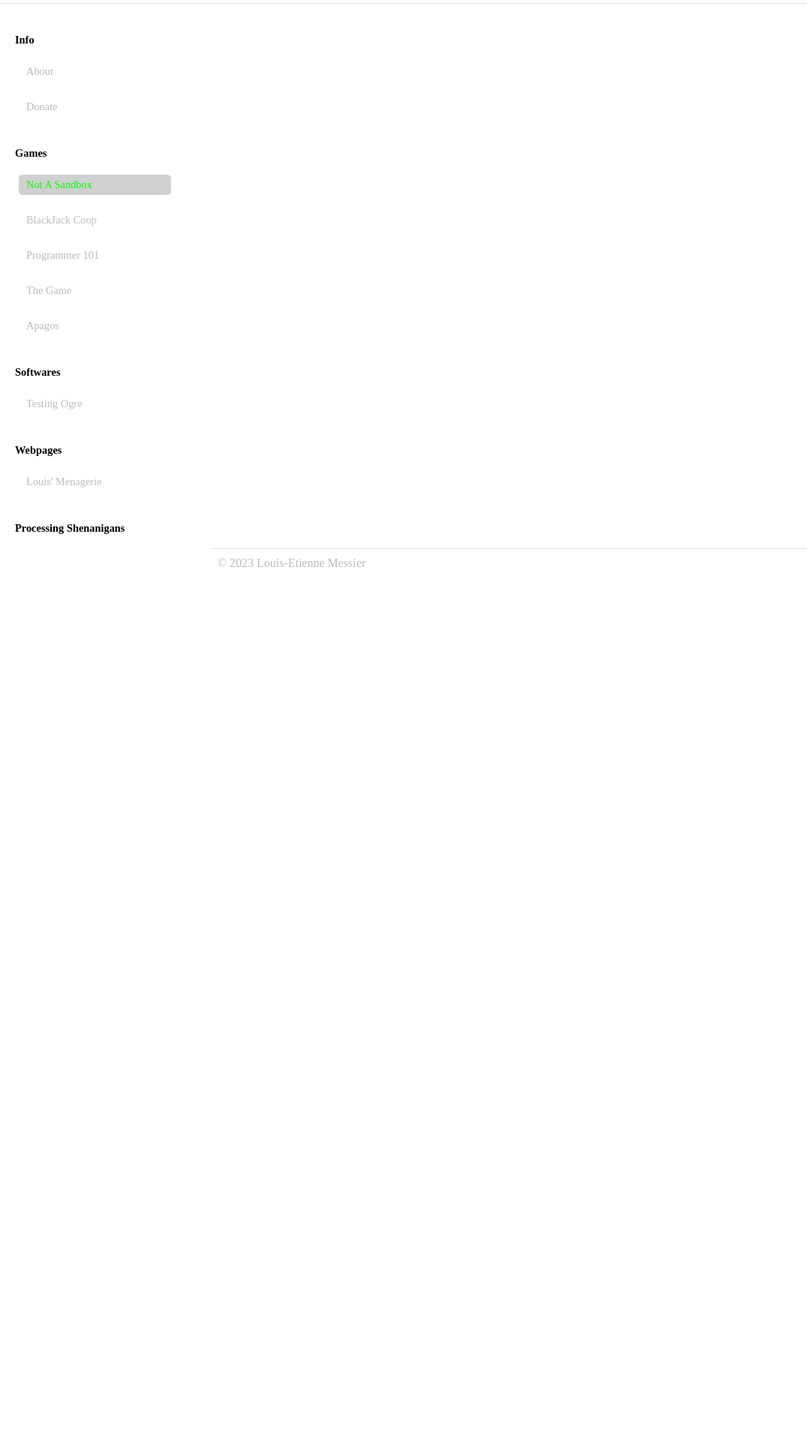
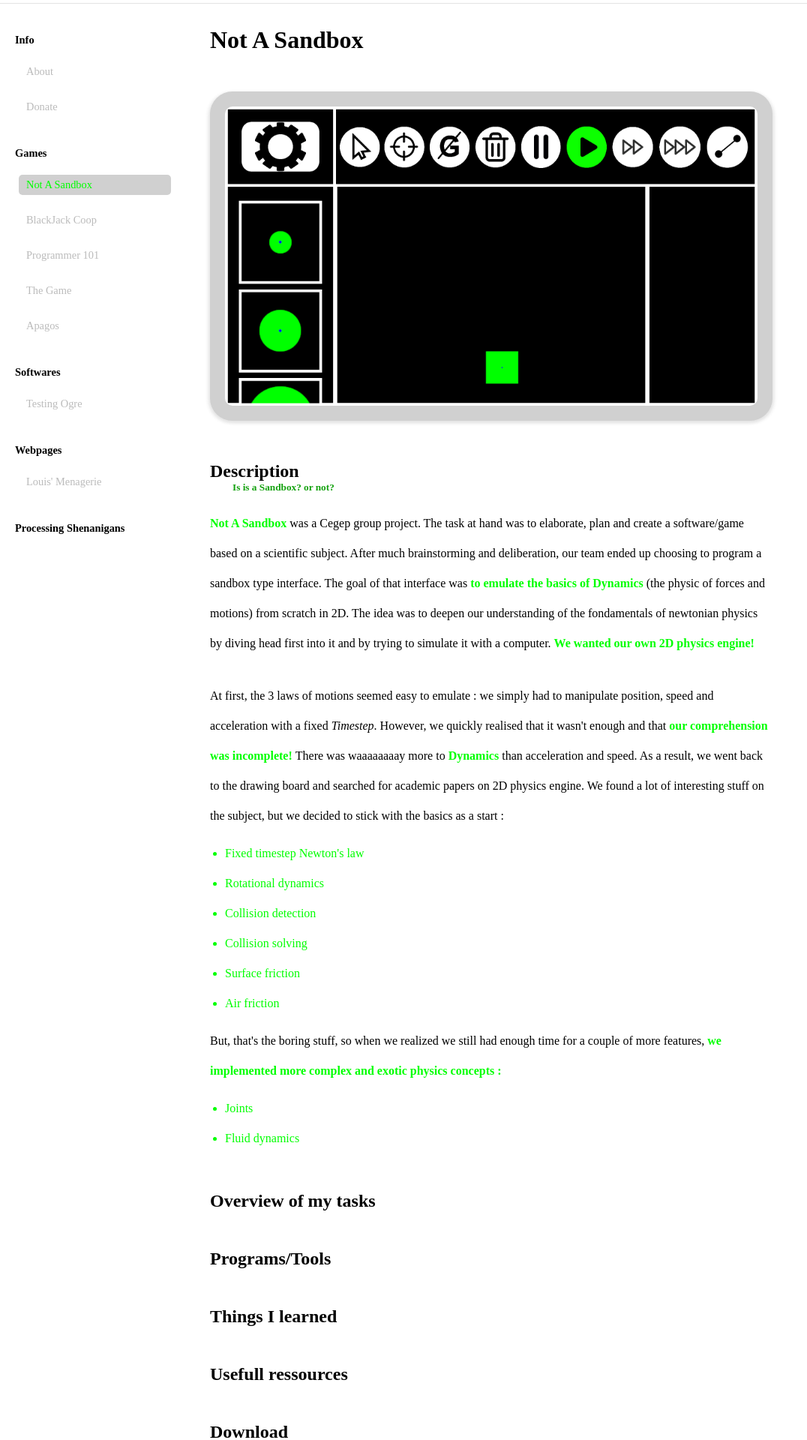
Before and after one commit to LouisTheBest1231/LouisMenagerie, a React (Create React App) app in the folder client/: page /notasandbox in a window 1280 px wide. Shown: the part 60-1980 px from the top of the page at 75% size, without its empty margins (0-1076 px from the left). Before the commit the page ends 830 px from the top, so only its background shows below. Built offline with nearby package versions, Linux system fonts and the light colour scheme.

Commit message:
Beginning Not A Sandbox Page

```diff
--- a/client/src/react_components/IndexModule/IndexModule.css
+++ b/client/src/react_components/IndexModule/IndexModule.css
@@ -13,8 +13,7 @@
 }
 .indexmodule_short{
     display: block;
-    width: 100%;
-    margin-left: 20px;
+    margin-left: 5px;
 
 }
 .indexmodule_short_hidden{
--- a/client/src/react_components/IndexModule/IndexModule.js
+++ b/client/src/react_components/IndexModule/IndexModule.js
@@ -22,7 +22,7 @@ export default function IndexModule({isDropDown, setIsDropDown, isScreenShort}){
     }, [isScreenShort, isDropDown]);
 
     useEffect(()=>{
-        if(isScreenShort){
+        if(!isScreenShort){
             setIsDropDown(false);
         }
     }, [isScreenShort]);
@@ -71,6 +71,7 @@ export default function IndexModule({isDropDown, setIsDropDown, isScreenShort}){
 
     function onClick(){
         setIsDropDown(false);
+
     }
     function IndexModuleLink({to, name}){
         return (
--- a/client/src/react_components/Page/AboutPage/AboutPage.js
+++ b/client/src/react_components/Page/AboutPage/AboutPage.js
@@ -1,7 +1,7 @@
+import { useEffect } from "react";
 import "../Contentpage.css"
 
 export default function AboutPage(){
-
     return (
         <div className="contentpage">
             <h1>Welcome to Louis' Menagerie!</h1>
--- a/client/src/react_components/Page/Contentpage.css
+++ b/client/src/react_components/Page/Contentpage.css
@@ -4,6 +4,9 @@
     margin-bottom: 50px;
 }
 
+.contentpage h2{
+    margin-top: 50px;
+}
 
 .contentpage h5{
     margin-left: 30px;
@@ -13,7 +16,7 @@
 
 .contentpage p{
     margin-top: 20px;
-    margin-bottom: 50px;
+    margin-bottom: 30px;
 
     line-height: 2.5;
     color: var(--text-color-alt);
@@ -24,6 +27,22 @@
     font-weight: bold;
 }
 
+.contentpage ul{
+    margin-top: 10px;
+    margin-bottom: 10px;
+    margin-left: 20px;
+    color: var(--color-special2);
+}
+
+.contentpage img{
+    width: 100%;
+    background-color: var(--color-fg-2);
+    padding: 20px;
+
+    border-radius: 30px;
+    box-shadow: -2px 2px 5px var(--color-fg-1), 2px 2px 5px var(--color-fg-1);
+}
+
 .contentpage address{
     text-decoration: underline;
 }
--- /dev/null
+++ b/client/src/react_components/Page/NotASandboxPage/NotASandbox.js
@@ -0,0 +1,54 @@
+
+import imageTitle from "./Images/notasandbox.png"
+export default function NotASandboxPage(){
+    return(
+        <div className="contentpage">
+            <h1>Not A Sandbox</h1>
+            <img src={imageTitle} alt="Image that represents Not A Sandbox"/>
+            <h2>Description</h2>
+            <h5>Is is a Sandbox? or not?</h5>
+            <p><span>Not A Sandbox</span> was a Cegep group project. The task at hand was to elaborate, plan and create a
+                software/game based on a scientific subject. After much brainstorming and deliberation, our team ended up choosing to program
+                a sandbox type interface. The goal of that interface was <span>to emulate the basics of Dynamics</span> {" (the physic of forces and motions) "}
+                from scratch in 2D. The idea was to deepen our understanding of the fondamentals of newtonian physics by diving head first into it and by trying to
+                simulate it with a computer. <span>We wanted our own 2D physics engine!</span>
+            </p>
+            <p>
+                At first, the 3 laws of motions seemed easy to emulate : we simply had to manipulate position, speed and acceleration with a fixed <i>Timestep</i>.
+                However, we quickly realised that it wasn't enough and that <span>our comprehension was incomplete! </span>
+                There was waaaaaaaay more to <span>Dynamics</span> than acceleration and speed. As a result, we went back to the drawing board and searched for academic papers on
+                2D physics engine. We found a lot of interesting stuff on the subject, but we decided to stick with the basics as a start :
+                <ul>
+                    <li>Fixed timestep Newton's law</li>
+                    <li>Rotational dynamics</li>
+                    <li>Collision detection</li>
+                    <li>Collision solving</li>
+                    <li>Surface friction</li>
+                    <li>Air friction</li>
+
+                </ul>
+
+                But, that's the boring stuff, so when we realized we still had enough time for a couple of more features,
+                <span> we implemented more complex and exotic physics concepts :</span>
+                <ul>
+                    <li>Joints</li>
+                    <li>Fluid dynamics</li>
+                </ul>
+
+
+            </p>
+            <h2>Overview of my tasks</h2>
+            <p></p>
+            <h2>Programs/Tools</h2>
+            <p></p>
+            <h2>Things I learned</h2>
+            <p></p>
+            <h2>Usefull ressources</h2>
+            <p></p>
+            <h2>Download</h2>
+            <p></p>
+
+        </div>
+
+    );
+}
--- a/client/src/react_components/Page/Page.css
+++ b/client/src/react_components/Page/Page.css
@@ -7,6 +7,7 @@
     display: flex; flex-direction: column;
     min-height: calc(100vh - var(--header-height));
 
+
 }
 
 .page_content{
--- a/client/src/react_components/Page/Page.js
+++ b/client/src/react_components/Page/Page.js
@@ -1,12 +1,23 @@
+
+import { useEffect } from "react";
 import AboutPage from "./AboutPage/AboutPage";
 import DonatePage from "./DonatePage/DonatePage";
 import Footer from "./Footer/Footer";
 import GenericPage from "./GenericPage/GenericPage";
+import NotASandboxPage from "./NotASandboxPage/NotASandbox";
+
 import "./Page.css"
-import {Routes, Route} from "react-router-dom"
+import {Routes, Route, useLocation} from "react-router-dom"
 
 
 export default function Page() {
+
+    //Makes the windows scroll to top when route change
+    const location = useLocation();
+    useEffect(()=>{
+        window.scrollTo(0,0);
+    }, [location])
+
     return (
         <div className="page">
             <div className="page_content">
@@ -14,7 +25,7 @@ export default function Page() {
                     <Route exact path="/" element={<AboutPage/>} />
                     <Route path="/donate" element={<DonatePage/>}/>
                     <Route path="/about" element={<AboutPage/>}/>
-                    <Route path="/g" element={<GenericPage/>}/>
+                    <Route path="/notasandbox" element={<NotASandboxPage/>}/>
                 </Routes>
             </div>
             <Footer />
```
Also changed, not shown: client/src/react_components/Page/NotASandboxPage/Images/notasandbox.png (added).
